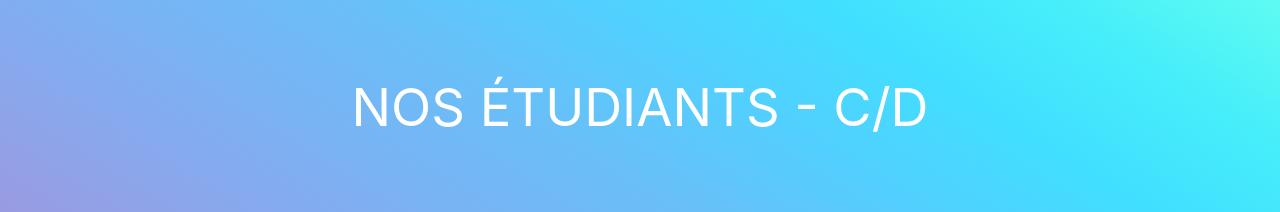
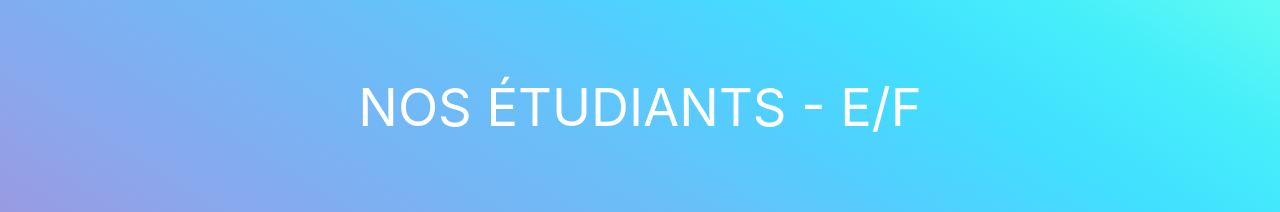
Before and after one commit to moshifr/git-s3-cm, a plain HTML site: page index.html in a window 1280 px wide. Shown: the top 212 px of the page. Drawn offline with nearby package versions, Linux system fonts and the light colour scheme.

Commit message:
Mod index

```diff
--- a/index.html
+++ b/index.html
@@ -17,7 +17,7 @@
 <section class="our-webcoderskull padding-lg">
     <div class="container">
         <div class="row heading heading-icon">
-            <h2>Nos étudiants - C/D</h2>
+            <h2>Nos étudiants - E/F</h2>
         </div>
         <ul class="row">
             <li class="col-12 col-md-6 col-lg-3 first-element">
```
